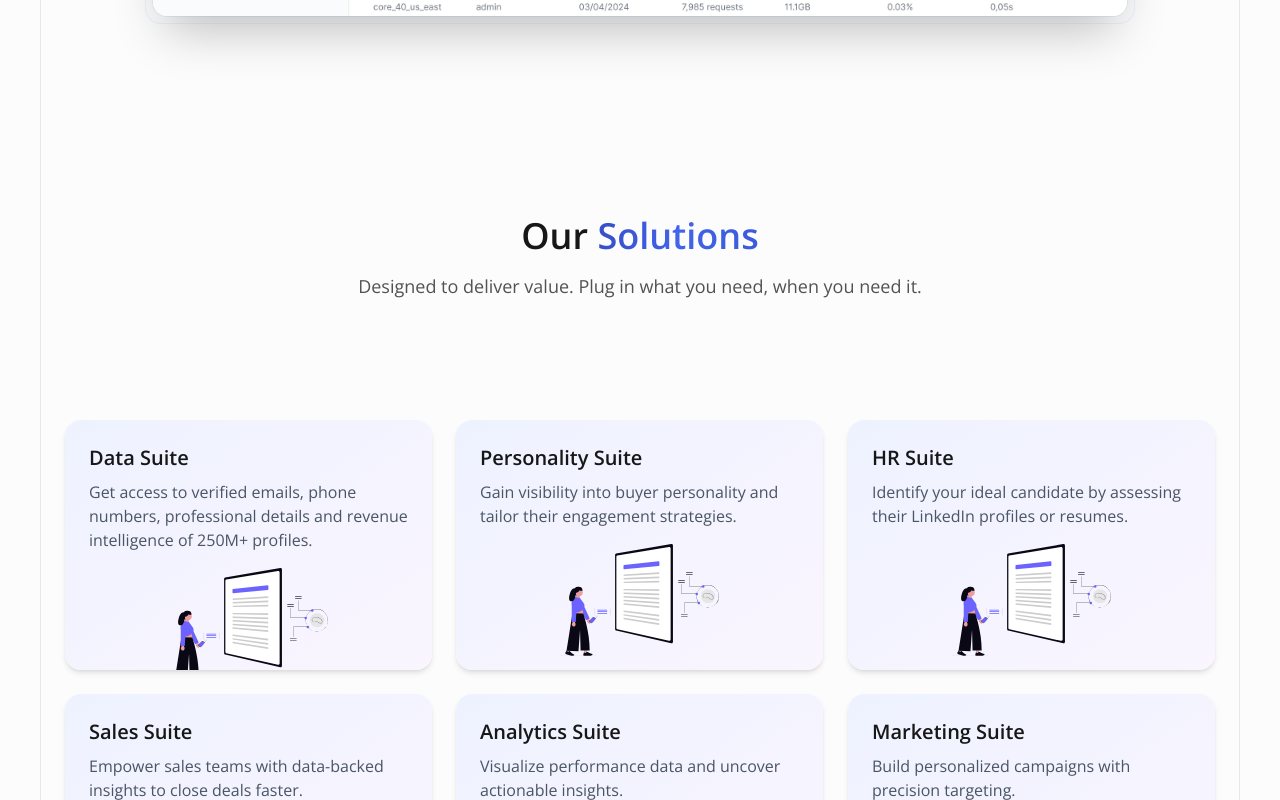
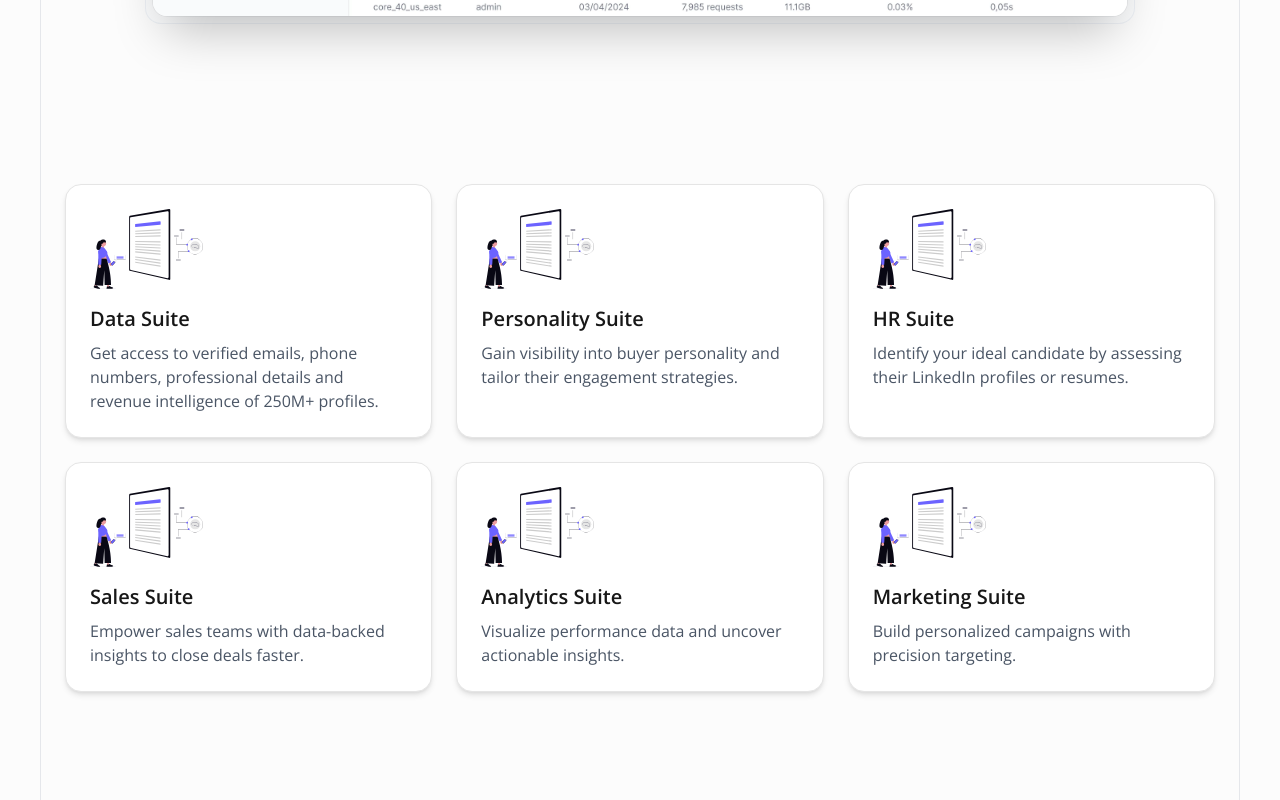
Before and after one commit to siddharthaasal/privue, a React (Vite) app: page / in a window 1280 px wide. Shown: the part 1200-2000 px from the top of the page. Built offline with nearby package versions, Linux system fonts and the light colour scheme; what tailwindcss-animated would draw is missing.

Commit message:
featured soln

```diff
--- a/src/components/feature/FeatureExpandableCard.tsx
+++ b/src/components/feature/FeatureExpandableCard.tsx
@@ -1,62 +1,122 @@
-// components/FeatureExpandableCard.tsx
-interface ExpandableCardProps {
+// FeatureCard.tsx (no framer-motion)
+
+interface FeatureCardProps {
+    id: number;
     title: string;
     description: string;
     image: string;
     details: string[];
-    expanded: boolean;
-    onExpand: () => void;
-    isSiblingExpanded: boolean;
+    expanded: number | null;
+    setExpanded: (id: number | null) => void;
 }
 
-export default function FeatureExpandableCard({
+export default function FeatureCard({
+    id,
     title,
     description,
     image,
     details,
     expanded,
-    onExpand,
-    isSiblingExpanded,
-}: ExpandableCardProps) {
+    setExpanded,
+}: FeatureCardProps) {
+    const isExpanded = expanded === id;
+
+    const toggle = () => setExpanded(isExpanded ? null : id);
+    const onKey = (e: React.KeyboardEvent<HTMLDivElement>) => {
+        if (e.key === "Enter" || e.key === " ") {
+            e.preventDefault();
+            toggle();
+        }
+    };
+
     return (
         <div
-            onClick={onExpand}
-            className={`
-        transition-all duration-300 rounded-2xl p-6 shadow-md cursor-pointer
-        bg-gradient-to-br from-indigo-50 to-purple-50
-        flex overflow-hidden h-full
-        ${isSiblingExpanded ? "scale-95 opacity-80" : ""}
-      `}
+            onClick={toggle}
+            onKeyDown={onKey}
+            role="button"
+            tabIndex={0}
+            aria-expanded={isExpanded}
+            className={`relative cursor-pointer rounded-2xl p-6 shadow-md bg-white border
+        ${isExpanded ? "sm:col-span-2 lg:col-span-2 row-span-2" : ""}`}
         >
-            <div
-                className={`flex w-full ${expanded ? "flex-row" : "flex-col"
-                    }`}
-            >
-                {/* Content */}
-                <div className={`${expanded ? "flex-1" : "w-full"}`}>
+            <div>
+                <img src={image} alt={title} className="h-20 mb-4" />
                 <h3 className="text-xl font-semibold mb-2">{title}</h3>
-                    <p className="text-gray-600 mb-4">{description}</p>
-                    <img src={image} alt={title} className="h-28 mx-auto" />
-                    <button className="mt-4 px-4 py-2 bg-white rounded-full shadow text-sm font-medium flex items-center gap-2 mx-auto">
-                        Learn more ↗
-                    </button>
+                <p className="text-gray-600">{description}</p>
             </div>
 
-                {/* Expanded details */}
-                {expanded && (
-                    <div className="flex-1 flex flex-col justify-center gap-4 pl-6 border-l border-gray-200">
+            {isExpanded && (
+                <div className="mt-6 space-y-3">
                     {details.map((point, i) => (
-                            <div
-                                key={i}
-                                className="flex items-center gap-2 bg-white p-3 rounded-xl shadow-sm text-gray-700"
-                            >
-                                <span className="text-indigo-600">✓</span>
-                                <span>{point}</span>
+                        <div key={i} className="flex items-center gap-2 text-gray-700">
+                            ✅ <span>{point}</span>
                         </div>
                     ))}
                 </div>
             )}
         </div>
-        </div>
     );
 }
+
+
+
+/*
+import { motion, AnimatePresence } from "framer-motion";
+
+interface FeatureCardProps {
+    id: number;
+    title: string;
+    description: string;
+    image: string;
+    details: string[];
+    expanded: number | null;
+    setExpanded: (id: number | null) => void;
+}
+
+export default function FeatureCard({
+    id,
+    title,
+    description,
+    image,
+    details,
+    expanded,
+    setExpanded,
+}: FeatureCardProps) {
+    const isExpanded = expanded === id;
+
+    return (
+        <motion.div
+            layout
+            onClick={() => setExpanded(isExpanded ? null : id)}  // 👈 toggle on click
+            className={`relative cursor-pointer rounded-2xl p-6 shadow-md bg-white border transition-all duration-300 ${isExpanded ? "sm:col-span-2 lg:col-span-2 row-span-2" : ""
+                }`}
+        >
+            <motion.div layout>
+                <img src={image} alt={title} className="h-20 mb-4" />
+                <h3 className="text-xl font-semibold mb-2">{title}</h3>
+                <p className="text-gray-600">{description}</p>
+            </motion.div>
+
+            <AnimatePresence>
+                {isExpanded && (
+                    <motion.div
+                        layout
+                        initial={{ opacity: 0, y: 2 }}       // smaller slide
+                        animate={{ opacity: 1, y: 0 }}
+                        exit={{ opacity: 0, y: 2 }}
+                        transition={{ duration: 0.2, ease: "easeOut" }} // quicker & smoother
+                        className="mt-6 space-y-3"
+                    >
+                        {details.map((point, i) => (
+                            <div key={i} className="flex items-center gap-2 text-gray-700">
+                                ✅ <span>{point}</span>
+                            </div>
+                        ))}
+                    </motion.div>
+                )}
+            </AnimatePresence>
+
+        </motion.div>
+    );
+}
+*/
--- a/src/sections/FeaturedSolutions.tsx
+++ b/src/sections/FeaturedSolutions.tsx
@@ -1,16 +1,9 @@
-// pages/FeaturesGrid.tsx
 import { useState } from "react";
-// import RGL, { WidthProvider, type Layout } from "react-grid-layout";
-import { WidthProvider, type Layout, Responsive } from "react-grid-layout";
-
-
-import FeatureExpandableCard from "@/components/feature/FeatureExpandableCard";
-import "react-grid-layout/css/styles.css";
-import "react-resizable/css/styles.css";
+import FeatureCard from "@/components/feature/FeatureExpandableCard";
 
 const features = [
     {
-        id: "1",
+        id: 1,
         title: "Data Suite",
         description:
             "Get access to verified emails, phone numbers, professional details and revenue intelligence of 250M+ profiles.",
@@ -18,7 +11,7 @@ const features = [
         details: ["Verified contact details", "Revenue intelligence", "Global reach"],
     },
     {
-        id: "2",
+        id: 2,
         title: "Personality Suite",
         description:
             "Gain visibility into buyer personality and tailor their engagement strategies.",
@@ -26,7 +19,7 @@ const features = [
         details: ["Buyer insights", "Engagement strategies", "Predictive signals"],
     },
     {
-        id: "3",
+        id: 3,
         title: "HR Suite",
         description:
             "Identify your ideal candidate by assessing their LinkedIn profiles or resumes.",
@@ -34,7 +27,7 @@ const features = [
         details: ["Find the right candidate", "Conduct effective interviews", "Know personality traits"],
     },
     {
-        id: "4",
+        id: 4,
         title: "Sales Suite",
         description:
             "Empower sales teams with data-backed insights to close deals faster.",
@@ -42,7 +35,7 @@ const features = [
         details: ["Lead scoring", "Pipeline insights", "Win predictions"],
     },
     {
-        id: "5",
+        id: 5,
         title: "Analytics Suite",
         description:
             "Visualize performance data and uncover actionable insights.",
@@ -50,7 +43,7 @@ const features = [
         details: ["Dashboards", "Reports", "KPI tracking"],
     },
     {
-        id: "6",
+        id: 6,
         title: "Marketing Suite",
         description:
             "Build personalized campaigns with precision targeting.",
@@ -59,60 +52,21 @@ const features = [
     },
 ];
 
-export default function FeaturesGrid() {
-    const [expandedId, setExpandedId] = useState<string | null>(null);
-
-    // const GridLayout = WidthProvider(RGL);
-    const ResponsiveGridLayout = WidthProvider(Responsive);
-
-    // build dynamic layout
-    const layout: Layout[] = features.map((f, idx) => {
-        const x = idx % 3;
-        const y = Math.floor(idx / 3);
-        const expanded = expandedId === f.id;
-        return {
-            i: f.id,
-            x,
-            y,
-            w: expanded ? 2 : 1, // expand width if active
-            h: 1,
-        };
-    });
+export default function FeatureGrid() {
+    const [expanded, setExpanded] = useState<number | null>(null);
 
     return (
-        <section className="font-open-sans relative mx-auto my-24">
-            <div className="mx-auto text-center">
-                <h1 className="text-3xl md:text-4xl font-semibold text-[#171717] mb-4">
-                    Our{" "}
-                    <span className="bg-clip-text text-transparent bg-gradient-to-r from-privue-950 to-privue-900 via-privue-800 font-semibold">
-                        Solutions
-                    </span>
-                </h1>
-                <p className="text-[#525252] dark:text-gray-400 text-base md:text-lg mt-2 mb-4">
-                    Designed to deliver value. Plug in what you need, when you need it.
-                </p>
+        <div className="container mx-auto px-6 py-16">
+            <div className="grid grid-cols-1 sm:grid-cols-2 lg:grid-cols-3 gap-6">
+                {features.map((feature) => (
+                    <FeatureCard
+                        key={feature.id}
+                        {...feature}
+                        expanded={expanded}
+                        setExpanded={setExpanded}
+                    />
+                ))}
             </div>
-
-            <ResponsiveGridLayout
-                className="layout mt-24"
-                layouts={{ lg: layout }}
-                cols={{ lg: 3, md: 3, sm: 1 }}
-                rowHeight={250}
-                margin={[24, 24]}
-                isResizable={false}
-                isDraggable={false}
-            >
-                {features.map((f) => (
-                    <div key={f.id}>
-                        <FeatureExpandableCard
-                            {...f}
-                            expanded={expandedId === f.id}
-                            onExpand={() => setExpandedId(expandedId === f.id ? null : f.id)}
-                            isSiblingExpanded={expandedId !== null && expandedId !== f.id}
-                        />
-                    </div>
-                ))}
-            </ResponsiveGridLayout>
-        </section>
+        </div>
     );
 }
```
Lines whose indentation alone changed are shown as unchanged.
